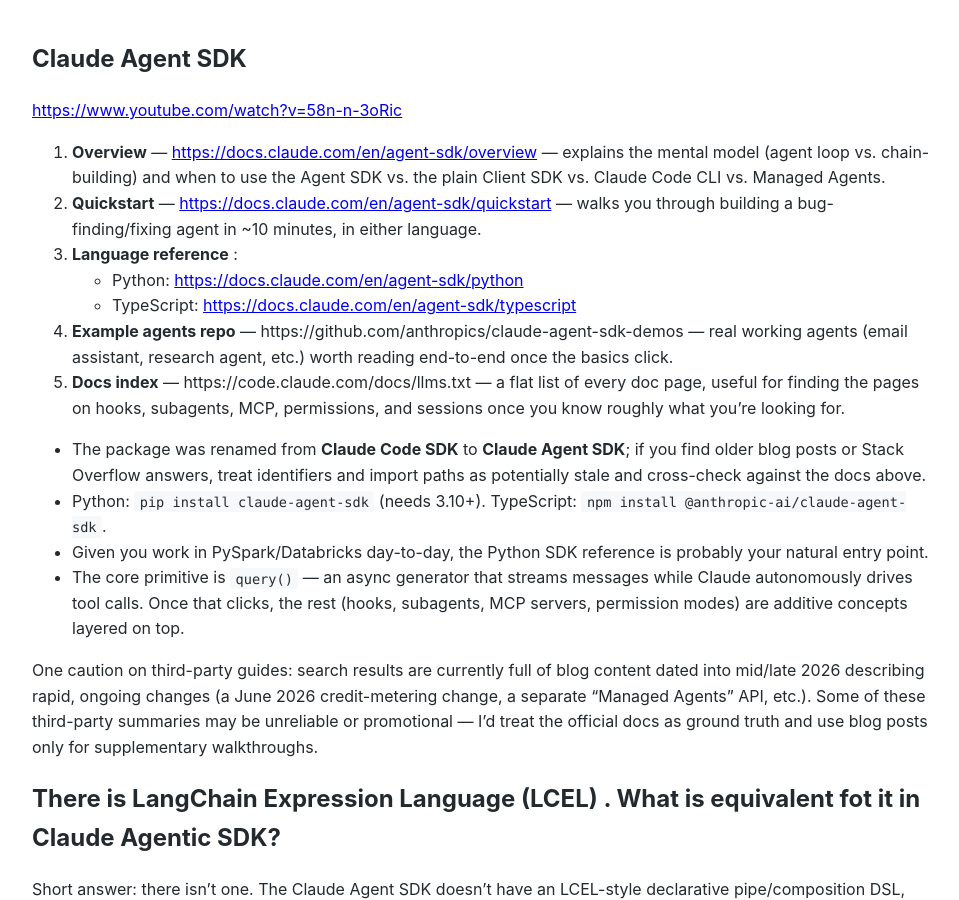
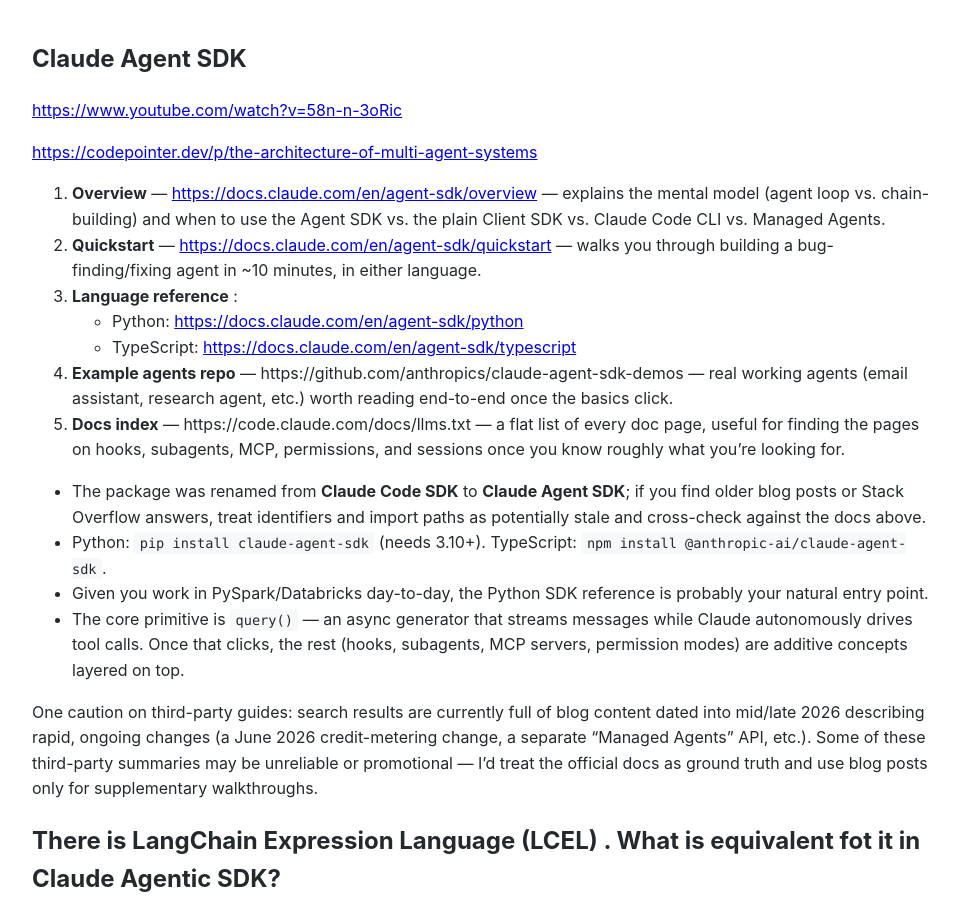
Before and after one commit to Michael-Lubinsky/michael-lubinsky.github.com, a Jekyll site: the page built from ml/claude_agent_sdk.md, in a window 1280 px wide and 900 px high. Shown: the whole window, without its empty margins (158-1117 px from the left). Built offline with Jekyll 4.4.1, drawn with Linux system fonts in a browser that asks for light colours; our own code applies the rules of GitHub Pages for plain Markdown files.

Commit message:
Update claude_agent_sdk.md

```diff
--- a/ml/claude_agent_sdk.md
+++ b/ml/claude_agent_sdk.md
@@ -1,6 +1,8 @@
 ## Claude Agent SDK
 
  <https://www.youtube.com/watch?v=58n-n-3oRic>
+
+ <https://codepointer.dev/p/the-architecture-of-multi-agent-systems>
 
 1. **Overview** — <https://docs.claude.com/en/agent-sdk/overview> — explains the mental model (agent loop vs. chain-building) and when to use the Agent SDK vs. the plain Client SDK vs. Claude Code CLI vs. Managed Agents.
 2. **Quickstart** — <https://docs.claude.com/en/agent-sdk/quickstart> — walks you through building a bug-finding/fixing agent in ~10 minutes, in either language.
```
